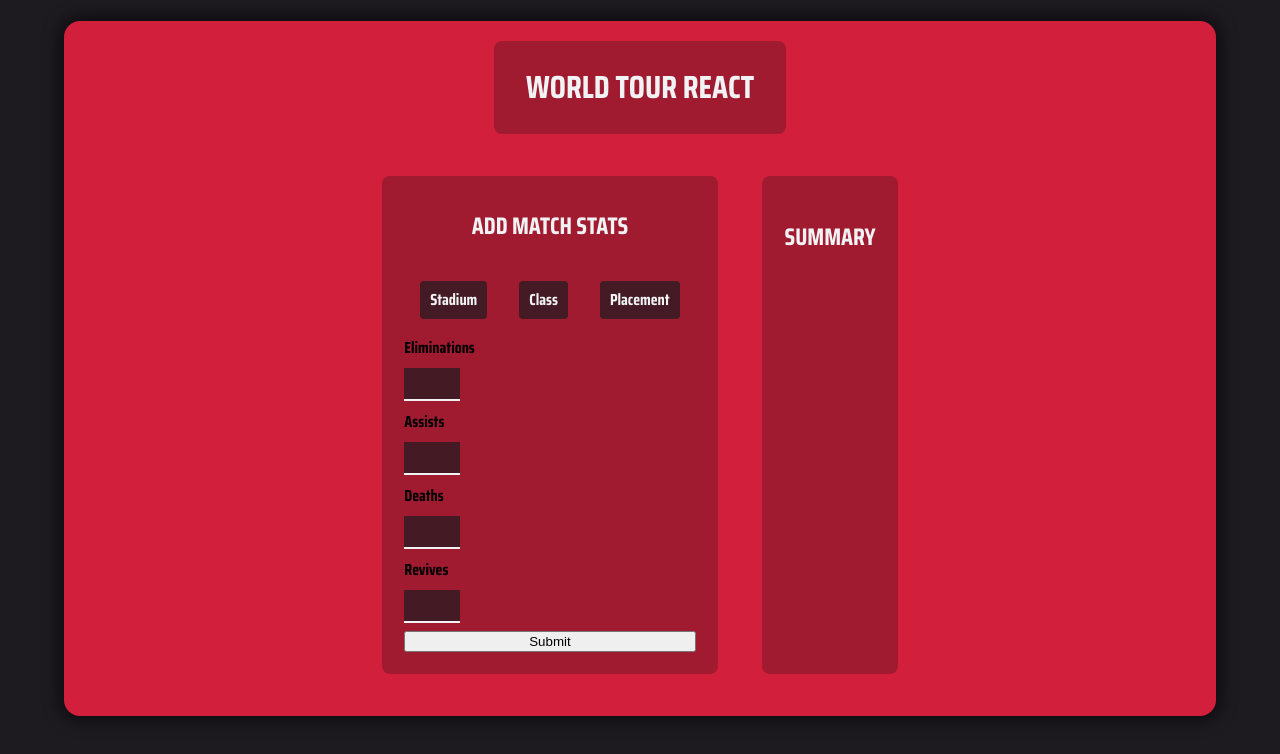
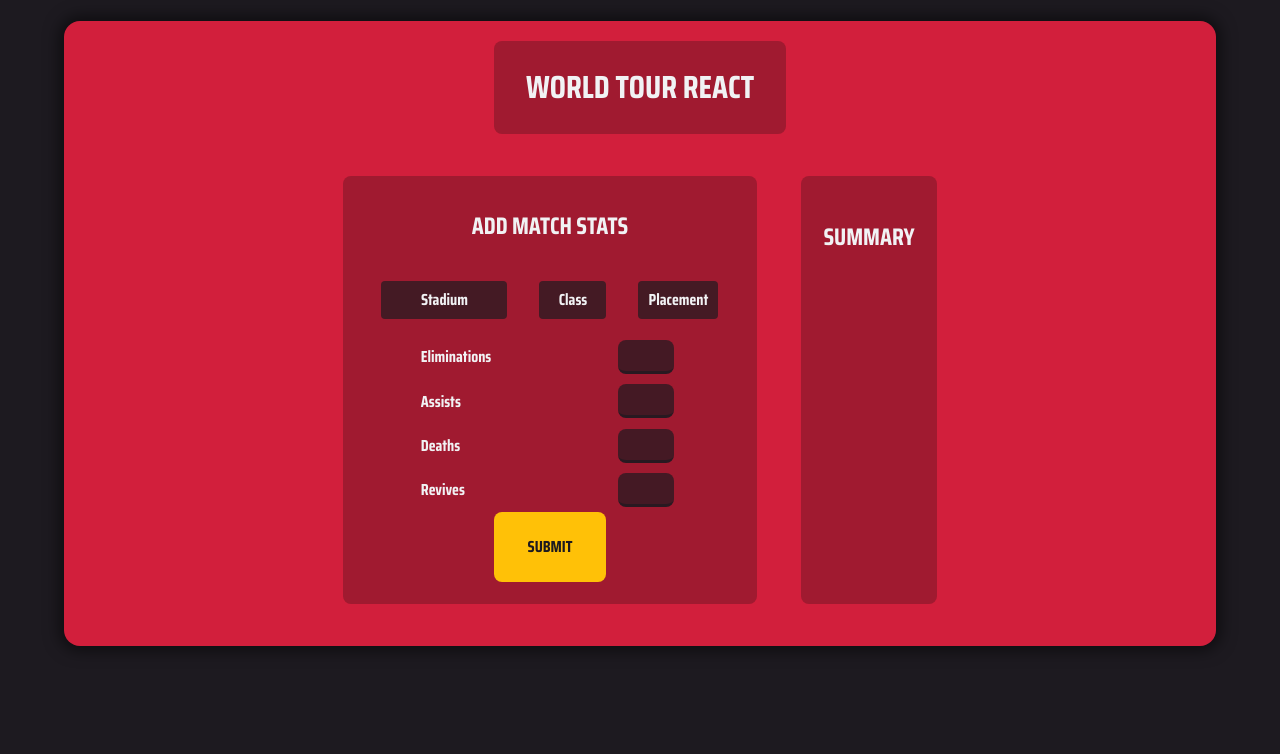
Before and after one commit to Carls-son/WorldTourWebV03-Front, a React (Vite) app in the folder world-tour-react/: page / in a window 1280 px wide. Shown: the top 754 px of the page. Built offline with nearby package versions, Linux system fonts and the light colour scheme.

Commit message:
finished layout of input form.

```diff
--- a/world-tour-react/src/StatsForm.css
+++ b/world-tour-react/src/StatsForm.css
@@ -12,10 +12,21 @@
   display: flex;
 
 }
-.input-container {
-  display: flex;
-  flex-direction: column;
+.select-stadium {
+  width: 158px;
+  text-align: center;
 }
+
+.select-class {
+  width: 99px;
+  text-align: center;
+}
+
+.select-placement {
+  width: 112px;
+  text-align: center;
+}
+
 .select__control {
   margin: 16px;
   background-color: #1D1A20b3 !important;
@@ -45,18 +56,41 @@
 .select__option--is-selected {
   background-color: var(--color-button-yellow) !important;
 }
+.select__control--is-focused {
+  outline: none !important;
+  box-shadow: none !important;
+}
+.input-container {
+  display: flex;
+  flex-direction: column;
+}
+.stats-container {
+  display: flex;
+  justify-content: space-between;
+  margin-left: 15%;
+  margin-right: 15%;
+}
+.input {
+  justify-content: right;
+  margin: 2%;
+  border-radius: 8px;
 
+}
 input {
   text-align: center;
   max-width: 32px;
   background-color: #1D1A20b3;
   color: var(--color-neutral-light);
   border: none;
-  border-bottom: 2px solid var(--color-neutral-light);
+  border-bottom: 3px solid #1D1A20b3;
   padding: 8px 12px;
   margin: 8px 0;
   appearance: textfield;
   -moz-appearance: textfield;
+}
+input:focus {
+  border-color: #FFD700;
+  outline: none;
 }
 
 input[type="number"]::-webkit-outer-spin-button,
@@ -64,3 +98,30 @@ input[type="number"]::-webkit-inner-spin-button {
   -webkit-appearance: none;
   margin: 0;
 }
+
+.button-container {
+  display: flex;
+  justify-content: center;
+}
+
+button {
+  display: flex;
+  justify-content: center;
+  width: 112px;
+  background-color: #FFC107;
+  color: #1D1A20;
+  border: none;
+  border-radius: 8px;
+  cursor: pointer;
+  transition: background-color 0.3s ease;
+}
+
+button:hover {
+  background-color: var(--color-button-yellow);
+}
+h4 {
+  font-family: 'Saira', sans-serif;
+  font-weight: bold;
+  font-size: 16px;
+  color: var(--color-neutral-dark) !important;
+}
--- a/world-tour-react/src/StatsForm.tsx
+++ b/world-tour-react/src/StatsForm.tsx
@@ -42,23 +42,35 @@ function StatsForm() {
         <div className="form-container">
             <h2>ADD MATCH STATS</h2>
             <div className="select-container">
-              <Select options={stadiums} classNamePrefix="select" placeholder="Stadium" components={{DropdownIndicator: () => null, IndicatorSeparator: () => null }}/>
-              <Select options={classes} classNamePrefix="select" placeholder="Class" components={{DropdownIndicator: () => null, IndicatorSeparator: () => null }}/>
-              <Select options={placement} classNamePrefix="select" placeholder="Placement" components={{DropdownIndicator: () => null, IndicatorSeparator: () => null }}/>
+              <Select options={stadiums} isSearchable={false} className="select-stadium" classNamePrefix="select" placeholder="Stadium" components={{DropdownIndicator: () => null, IndicatorSeparator: () => null }}/>
+              <Select options={classes} isSearchable={false} className="select-class" classNamePrefix="select" placeholder="Class" components={{DropdownIndicator: () => null, IndicatorSeparator: () => null }}/>
+              <Select options={placement} isSearchable={false} className="select-placement" classNamePrefix="select" placeholder="Placement" components={{DropdownIndicator: () => null, IndicatorSeparator: () => null }}/>
             </div>
 
             <div className="input-container">
-                <label htmlFor="elims">Eliminations</label>
-                <input type="number" value={elims} onChange={e => setElims(e.target.value)} />
-                <label htmlFor="assists">Assists</label>
-                <input type="number" value={assists} onChange={e => setAssists(e.target.value)} />
-                <label htmlFor="deaths">Deaths</label>
-                <input type="number" value={deaths} onChange={e => setDeaths(e.target.value)} />
-                <label htmlFor="revives">Revives</label>
-                <input type="number" value={revives} onChange={e => setRevives(e.target.value)} />
+                <div className="stats-container">
+                    <label htmlFor="elims">Eliminations</label>
+                    <input type="number" className="input" value={elims} onChange={e => setElims(e.target.value)} />
+                </div>
+                <div className="stats-container">
+                    <label htmlFor="assists">Assists</label>
+                    <input type="number" className="input" value={assists} onChange={e => setAssists(e.target.value)} />
+                </div>
+                <div className="stats-container">
+                    <label htmlFor="deaths">Deaths</label>
+                    <input type="number" className="input" value={deaths} onChange={e => setDeaths(e.target.value)} />
+                </div>
+                <div className="stats-container">
+                    <label htmlFor="revives">Revives</label>
+                    <input type="number" className="input" value={revives} onChange={e => setRevives(e.target.value)} />
+                </div>
             </div>
 
-            <button type="submit">Submit</button>
+            <div className="button-container">
+                <button type="submit">
+                    <h4>SUBMIT</h4>
+                </button>
+            </div>
           </div>
     )
 }
--- a/world-tour-react/src/index.css
+++ b/world-tour-react/src/index.css
@@ -31,3 +31,8 @@ h2 {
   color: var(--color-neutral-light);
   text-align: center;
 }
+label {
+  display: flex;
+  align-items: center;
+  color: var(--color-neutral-light);
+}
```
